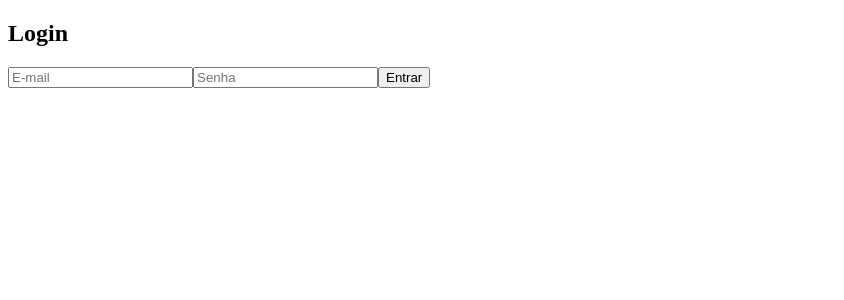
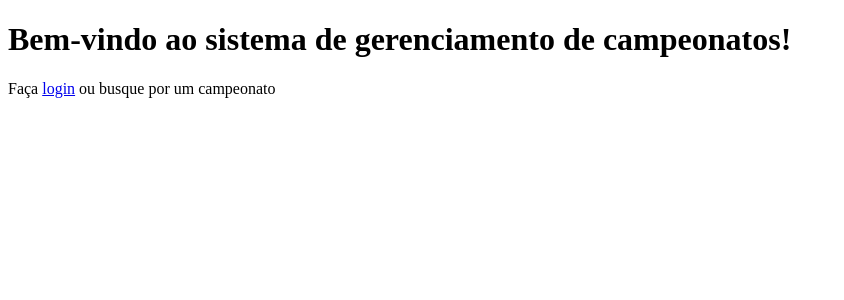
Before and after one commit to mspdl/tcg-score, a React (Create React App) app: page /home in a window 1280 px wide. Before the commit this address led to /login. Shown: the top 300 px of the page, without its empty margins (0-844 px from the left). Built offline with nearby package versions, Linux system fonts and the light colour scheme; no server answers.

Commit message:
created home page and updated navigation

```diff
--- a/src/App.tsx
+++ b/src/App.tsx
@@ -13,6 +13,7 @@ import ChampionshipView from "./pages/ChampionshipView";
 import Games from "./pages/Games";
 import Login from "./pages/Login";
 import Players from "./pages/Players";
+import { Home } from "./pages/Home";
 
 const ProtectedRoute = ({ children }: { children: JSX.Element }) => {
   const [user, loading] = useAuthState(auth);
@@ -27,6 +28,7 @@ function App() {
     <Router>
       <Navigation />
       <Routes>
+        <Route path="/home" element={<Home />} />
         <Route path="/login" element={<Login />} />
         <Route path="/campeonato/:id" element={<ChampionshipView />} />
         <Route
@@ -53,7 +55,7 @@ function App() {
             </ProtectedRoute>
           }
         />
-        <Route path="*" element={<Navigate to="/campeonatos" replace />} />
+        <Route path="*" element={<Navigate to="/home" replace />} />
       </Routes>
     </Router>
   );
--- /dev/null
+++ b/src/pages/Home.tsx
@@ -0,0 +1,12 @@
+import { Link } from "react-router-dom";
+
+export const Home = () => {
+  return (
+    <div>
+      <h1>Bem-vindo ao sistema de gerenciamento de campeonatos!</h1>
+      <p>
+        Faça <Link to={"/login"}>login</Link> ou busque por um campeonato
+      </p>
+    </div>
+  );
+};
```
